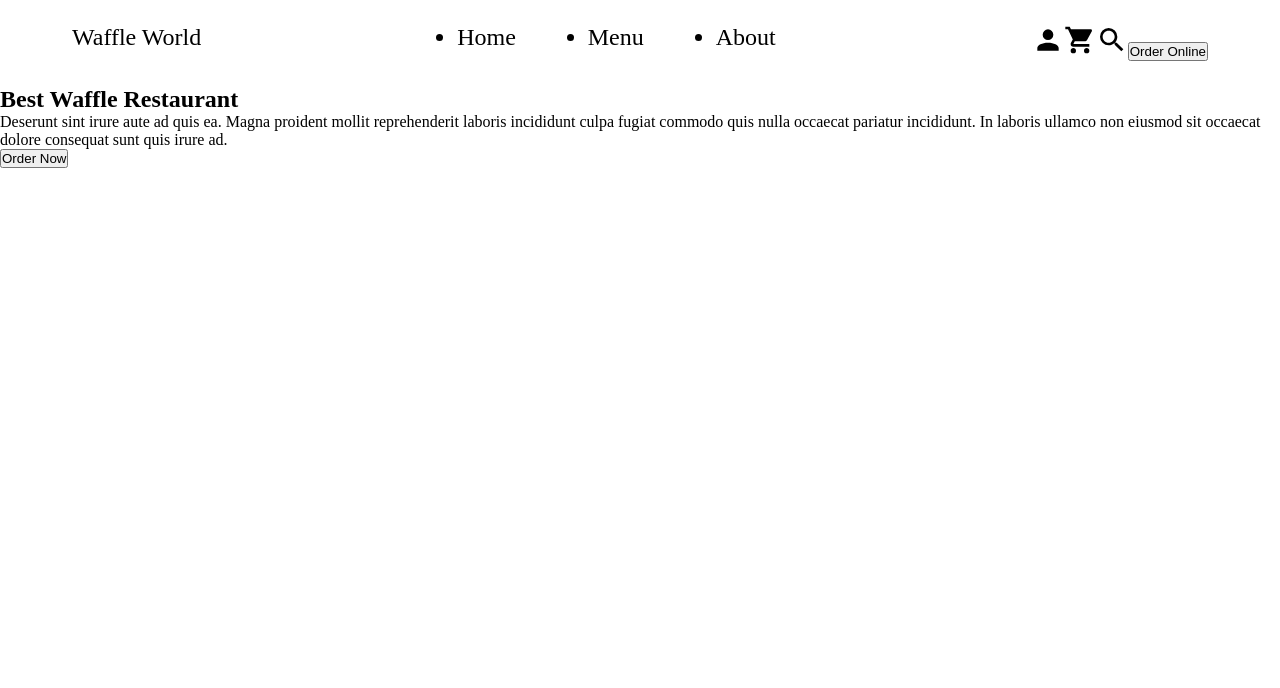
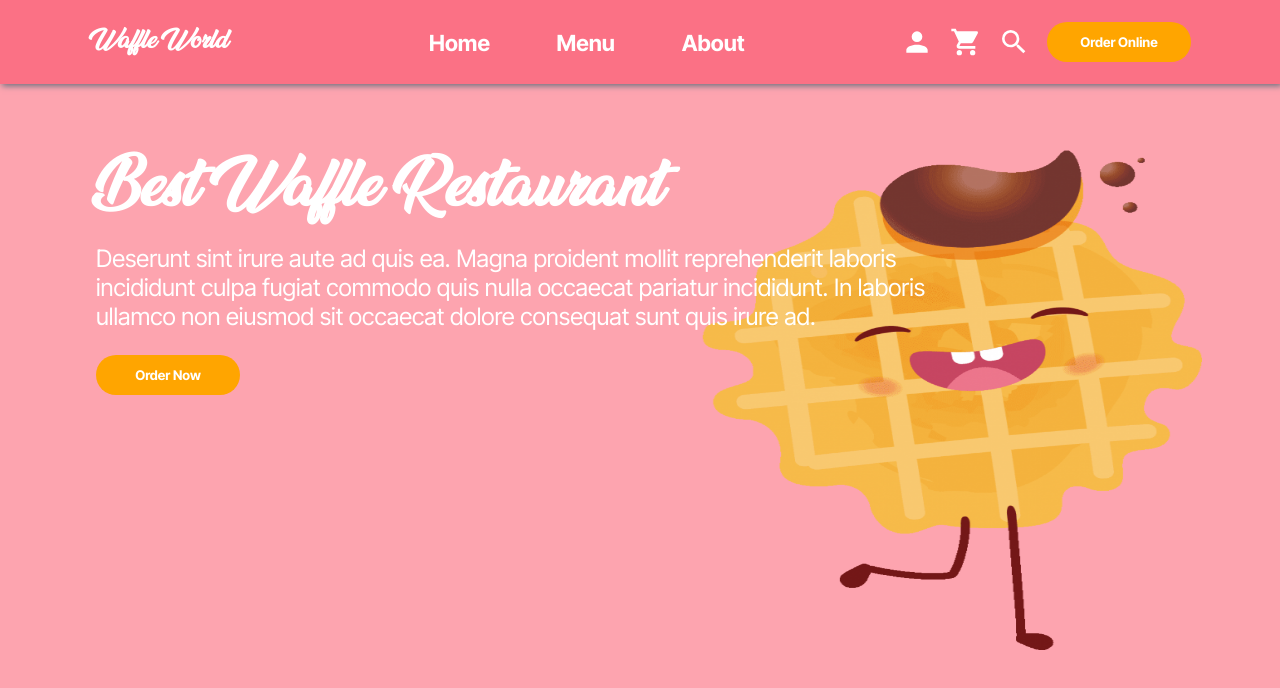
Before and after one commit to Jhairs2/restaurant-page, a website built with webpack: page dist/index.html in a window 1280 px wide. Built offline with Linux system fonts and the light colour scheme.

Commit message:
Add fonts, bg-images, and some styling to css for homepage

```diff
--- a/src/home.js
+++ b/src/home.js
@@ -44,15 +44,12 @@ const homePageMod = (() => {
 
         headerImage1.classList.add("header-icon");
         headerImage1.src = '../src/icons/account(1).svg';
-        headerImage1.style.height = "2rem";
 
         headerImage2.classList.add("header-icon");
         headerImage2.src = '../src/icons/cart.svg';
-        headerImage2.style.height = "2rem";
 
         headerImage3.classList.add("header-icon");
         headerImage3.src = '../src/icons/magnify(1).svg';
-        headerImage3.style.height = "2rem";
 
         headerButton.classList.add("header-button");
         headerButton.textContent = "Order Online";
--- a/src/styles/styles.css
+++ b/src/styles/styles.css
@@ -1,35 +1,137 @@
-* , *::before, *::after {
+*,
+*::before,
+*::after {
     margin: 0;
     padding: 0;
     box-sizing: border-box;
 }
 
+@font-face {
+    font-family: New Cursive;
+    src: url('../fonts/AnandaBlackPersonalUseRegular-rg9Rx.ttf');
+}
+
+@font-face {
+    font-family: InterTight;
+    src: url('../fonts/InterTight-VariableFont_wght.ttf');
+}
+
+
 
 :root {
     height: 100%;
-    width: 100%
+    width: 100%;
 }
 
 
 body {
-    height:100%;
+    height: 100%;
     width: 100%;
+    background: #fda4af;
+    background-image: url('../icons/toppng.com-the-best-belgian-waffles-waffle-clipart-715x1014.png');
+    background-position: 90%;
+    background-repeat: no-repeat;
+    background-size: 500px 500px;
+
 }
 
 
 #content {
     height: 100%;
     width: 100%;
+    display: grid;
+    grid-template-rows: 0.1fr 1fr;
 }
 
 .header-container {
-    font-size: 1.5rem;
-    padding: 1em 3em;
+    grid-column: 1 / -1;
+    color: white;
+    font-family: InterTight, 'Lucida Sans Regular', 'Lucida Grande', 'Lucida Sans Unicode', Geneva, Verdana, sans-serif;
+    font-size: clamp(1rem, 0.8475rem + 0.6780vw, 1.5rem);
+    font-weight: bold;
+    padding: 1em 4em;
     display: flex;
+    align-items: center;
     justify-content: space-between;
+    box-shadow: 2px 2px 6px #6b7280;
+    background-color: #fb7185;
+
+}
+
+.header-container span {
+    font-family: New Cursive;
+    font-weight: bold;
 }
 
 .tab-container {
     display: flex;
+    padding-left: 2em;
     gap: 3em;
 }
+
+
+li {
+    list-style: none;
+}
+
+li:hover {
+    cursor: pointer;
+    color: #f43f5e;
+}
+
+.icon-container {
+    display: flex;
+    align-items: center;
+    gap: 0.75em;
+}
+
+.header-icon {
+    width: 2rem;
+    height: 2rem;
+    filter: invert(100%) sepia(0%) saturate(7500%) hue-rotate(307deg) brightness(107%) contrast(101%);
+}
+
+.header-icon:hover {
+    cursor: pointer;
+    filter: invert(35%) sepia(73%) saturate(2798%) hue-rotate(328deg) brightness(99%) contrast(94%);
+}
+
+.header-button,
+.body-button {
+    color: white;
+    background-color: orange;
+    height: 2.5rem;
+    width: 9rem;
+    border-radius: 20px;
+    border: none;
+    font-weight: bold;
+    font-family: InterTight;
+}
+
+.header-button:hover,
+.body-button:hover {
+    cursor: pointer;
+    background-color: #f43f5e;
+    box-shadow: 0px 0px 15px lightcyan;
+}
+
+.body-home-container {
+    display: flex;
+    flex-direction: column;
+    gap: 1.5em;
+    margin-top: 5%;
+    padding: 1em 96px;
+    color: white;
+
+}
+
+#body-title {
+    font-family: New Cursive;
+    font-size: 3.5rem;
+}
+
+.body-description {
+    font-size: 1.5rem;
+    font-family: InterTight;
+    max-width: 65ch;
+}
```
Also changed, not shown: dist/142f25493c8cbcabffed.png (added), dist/d642e323ffd6a3c94820.png (added), dist/dffaa77a0c339ce2b5da.ttf (added), dist/eb04dce4c2b321e2ef0a.ttf (added), dist/f2ec6d0fadd6dd2e79ce.png (added), dist/main.js, src/fonts/AnandaBlackPersonalUseRegular-rg9Rx.ttf (added), src/fonts/InterTight-VariableFont_wght.ttf (added), src/icons/toppng.com-secret-government-waffle-picture-belgian-waffle-1186x761.png (added), src/icons/toppng.com-the-best-belgian-waffles-waffle-clipart-715x1014.png (added), src/icons/waffleBackground.png (added).
